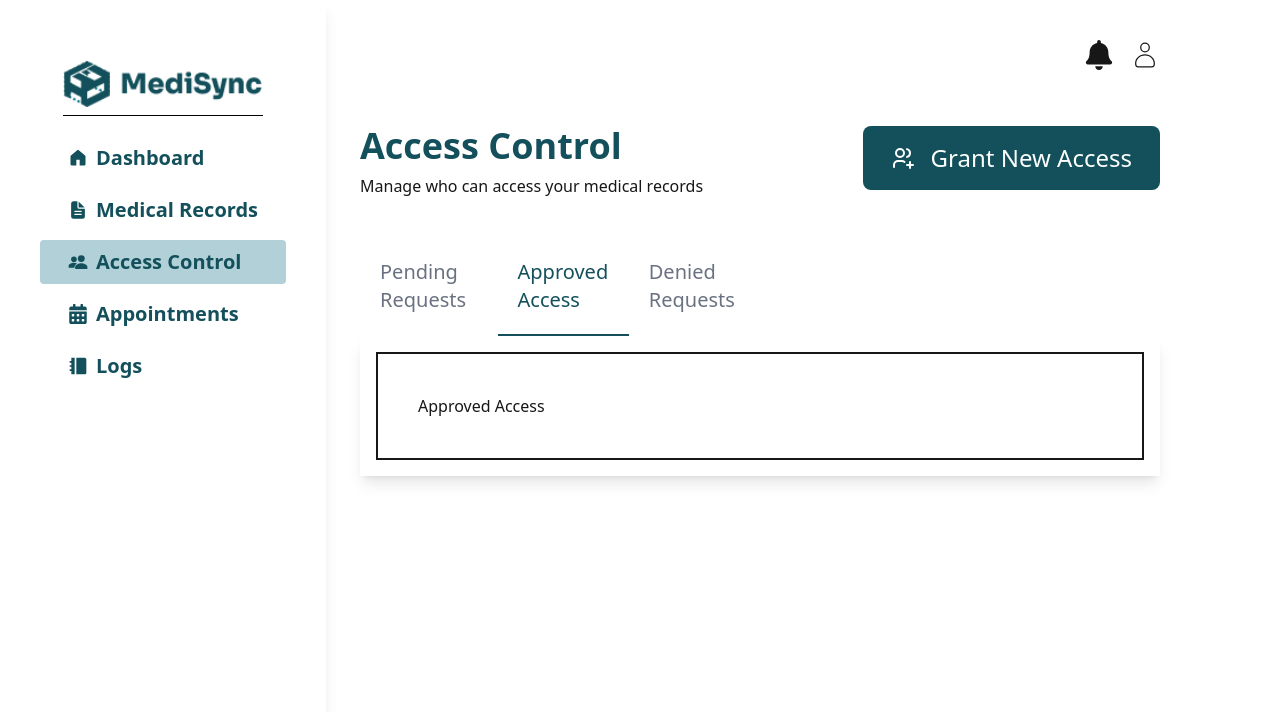
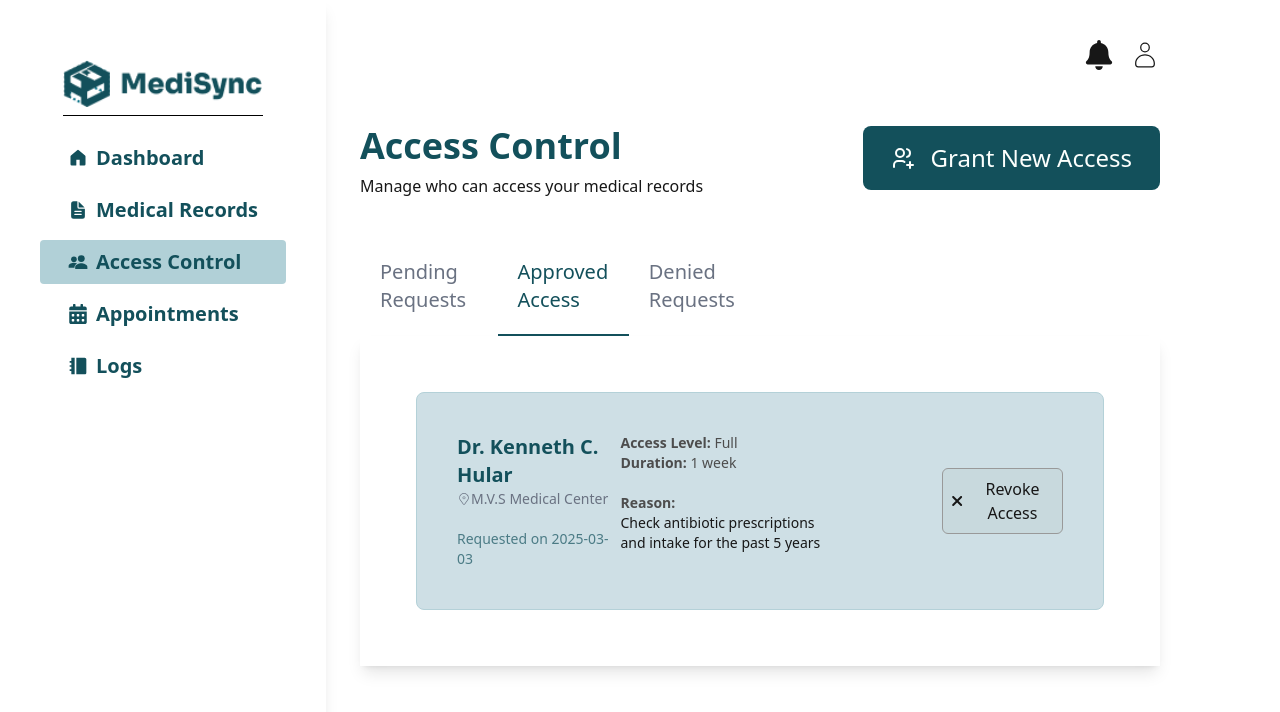
Before and after one commit to AshMeoww/MediSync---dApp, a Next.js app: page / in a window 1280 px wide. Both pictures are taken after a click on the element "Approved Access". Shown: the top 712 px of the page. Built offline with nearby package versions, Linux system fonts and the light colour scheme.

Commit message:
Updated: Added modals for Access Control

```diff
--- a/components/ui/Modal/page_modal.tsx
+++ b/components/ui/Modal/page_modal.tsx
@@ -1,4 +1,6 @@
 import React from 'react'
+import { PatientPR } from '../Sections/PatientPR';
+import { PatientAA } from '../Sections/PatientAA';
 
 interface PendingModalParam {
     isPendingVisible: boolean;
@@ -19,7 +21,7 @@ export function PendingModal({isPendingVisible, PendingModalbtn }: PendingModalP
       if (!isPendingVisible) return null;
   return (
     <div className='h-full p-10'>
-      Pending Modal
+      <PatientPR />
     </div>
   )
 }
@@ -27,8 +29,8 @@ export function PendingModal({isPendingVisible, PendingModalbtn }: PendingModalP
 export function ApprovedModal({isVisible, ApprovedModalbtn }: ApprovedModalParam) {
       if (!isVisible) return null;
   return (
-    <div className='border-2 h-full p-10'>
-      Approved Access
+    <div className='h-full p-10'>
+      <PatientAA />
     </div>
   )
 }
--- /dev/null
+++ b/components/ui/Sections/PatientAA.tsx
@@ -0,0 +1,51 @@
+import React from "react";
+import { CiLocationOn } from "react-icons/ci";
+import { FaRegCircleCheck } from "react-icons/fa6";
+import { FaRegCircleXmark } from "react-icons/fa6";
+import { FaXmark } from "react-icons/fa6";
+
+export function PatientAA() {
+  return (
+    <div className="border border-[#b4d1d8] flex flex-row p-10 bg-[#cedfe5] rounded-lg justify-around">
+      <div className="flex flex-col">
+        {/* Convert to props later */}
+        <h1 className="font-bold text-[#13505b] text-xl">
+          Dr. Kenneth C. Hular
+        </h1>
+        <div className="flex items-center text-gray-500 text-sm">
+          <CiLocationOn />
+          <p>M.V.S Medical Center</p>
+        </div>
+
+        {/* Convert to props */}
+        <p className="text-[#13505BB2] text-sm mt-5 font-medium">
+          Requested on 2025-03-03
+        </p>
+      </div>
+
+      <div className="flex flex-col">
+        <p className="font-semibold text-sm text-[#4D4D4D]">
+          Access Level: <span className="font-normal">Full</span>
+        </p>
+        <p className="font-semibold text-sm text-[#4D4D4D]">
+          Duration: <span className="font-normal">1 week</span>
+        </p>
+        <p className="font-semibold text-sm text-[#4D4D4D] mt-5">Reason: </p>
+
+        <p className="w-2/3 text-sm">
+          Check antibiotic prescriptions and intake for the past 5 years
+        </p>
+      </div>
+
+      <div className="flex flex-row items-center gap-4 ">
+        <button
+          type="button"
+          className="flex items-center gap-2 p-2 border border-[#999999] bg-[#c8d9dd] rounded-md"
+        >
+          <FaXmark />
+          Revoke Access
+        </button>
+      </div>
+    </div>
+  );
+}
--- /dev/null
+++ b/components/ui/Sections/PatientPR.tsx
@@ -0,0 +1,46 @@
+import React from "react";
+import { CiLocationOn } from "react-icons/ci";
+import { FaRegCircleCheck } from "react-icons/fa6";
+import { FaRegCircleXmark } from "react-icons/fa6";
+
+export function PatientPR() {
+  return (
+    <div className="border border-[#b4d1d8] flex flex-row p-10 bg-[#cedfe5] rounded-lg justify-around">
+      <div className="flex flex-col">
+        {/* Convert to props later */}
+        <h1 className="font-bold text-[#13505b] text-xl">
+          Dr. Kenneth C. Hular
+        </h1>
+        <div className="flex items-center text-gray-500 text-sm">
+          <CiLocationOn />
+          <p>M.V.S Medical Center</p>
+        </div>
+
+        {/* Convert to props */}
+        <p className="text-[#13505BB2] text-sm mt-5 font-medium">
+          Requested on 2025-03-03
+        </p>
+      </div>
+
+      <div className="flex flex-col">
+        <p className="font-semibold text-sm text-[#4D4D4D]">
+          Access Level: <span className="font-normal">Full</span>
+        </p>
+        <p className="font-semibold text-sm text-[#4D4D4D]">
+          Duration: <span className="font-normal">1 week</span>
+        </p>
+        <p className="font-semibold text-sm text-[#4D4D4D] mt-5">Reason: </p>
+
+        <p className="w-2/3 text-sm">
+          Check antibiotic prescriptions and intake for the past 5 years
+        </p>
+      </div>
+
+      <div className="flex flex-row items-center gap-4">
+        <FaRegCircleXmark className="w-10 h-10 text-[#13505b]" />
+        <FaRegCircleCheck className="w-10 h-10 text-[#13505b]" />
+
+      </div>
+    </div>
+  );
+}
```
